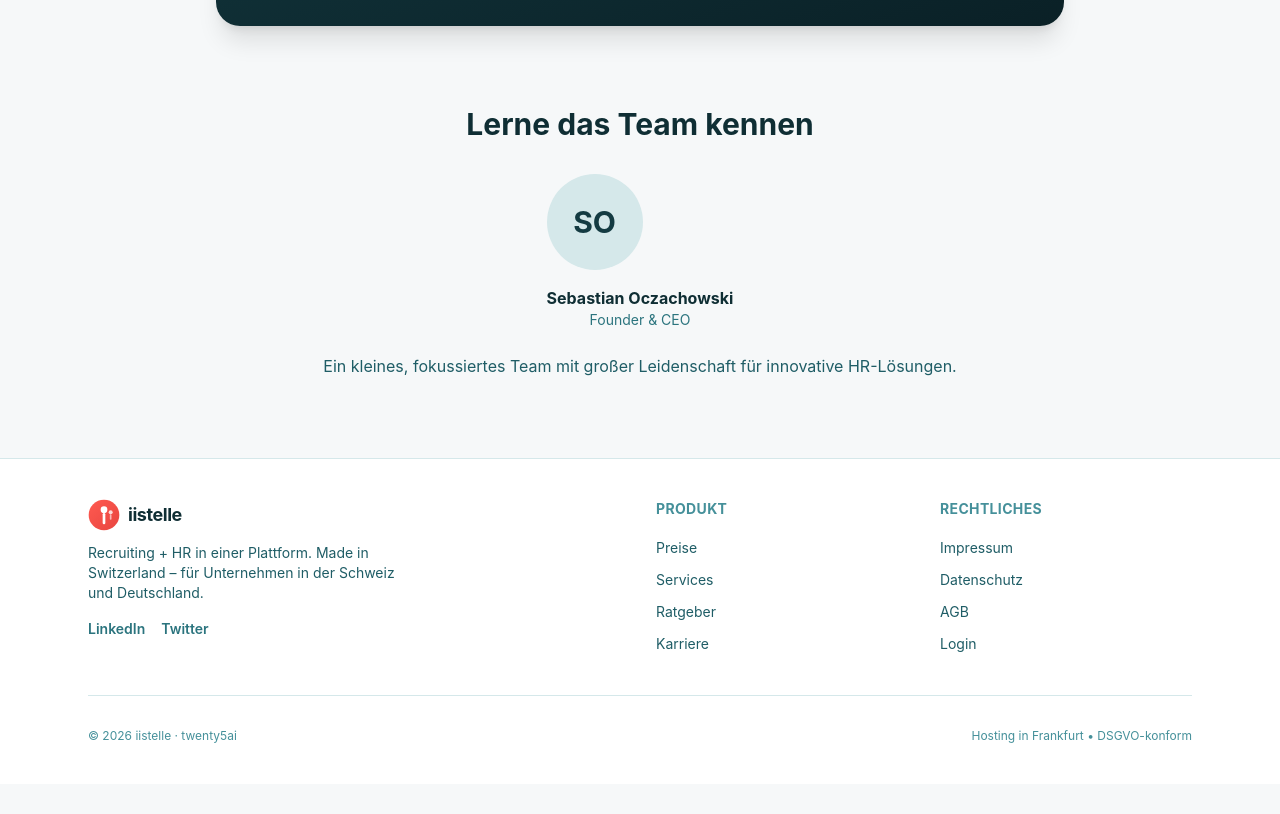
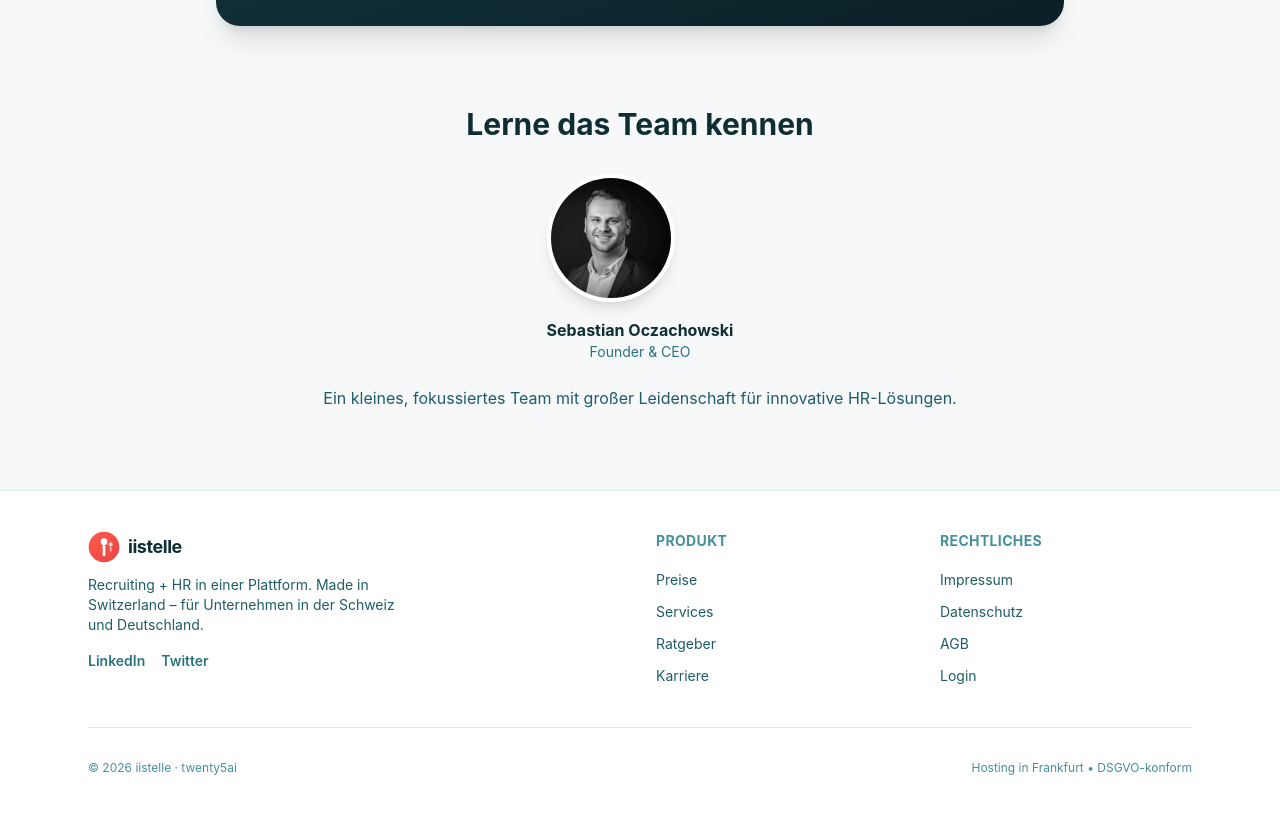
Before and after one commit to bastio89/iistelle, a Next.js app: page /karriere in a window 1280 px wide. Shown: the part 1695-2509 px from the top of the page. Before the commit the page ends 2479 px from the top, so only its background shows below. Built offline with nearby package versions, Linux system fonts and the light colour scheme.

Commit message:
feat: Profilfoto von Sebastian auf Karriere-Seite

```diff
--- a/src/app/karriere/page.tsx
+++ b/src/app/karriere/page.tsx
@@ -1,4 +1,5 @@
 import Link from "next/link";
+import Image from "next/image";
 import { Users, Sparkles, Mail, MapPin, ArrowRight, Send, Heart } from "lucide-react";
 import Footer from "@/components/Footer";
 
@@ -235,8 +236,13 @@ export default function KarrierePage() {
         </h2>
         <div className="flex flex-wrap justify-center gap-8">
           <div className="text-center">
-            <div className="flex h-24 w-24 items-center justify-center rounded-full bg-petrol-100 text-petrol-800">
-              <span className="text-3xl font-bold">SO</span>
+            <div className="relative h-32 w-32 overflow-hidden rounded-full border-4 border-white shadow-lg">
+              <Image
+                src="/sebastian.webp"
+                alt="Sebastian Oczachowski"
+                fill
+                className="object-cover"
+              />
             </div>
             <h3 className="mt-4 font-bold text-petrol-900">Sebastian Oczachowski</h3>
             <p className="text-sm text-petrol-500">Founder & CEO</p>
```
Also changed, not shown: public/sebastian.webp (added).
